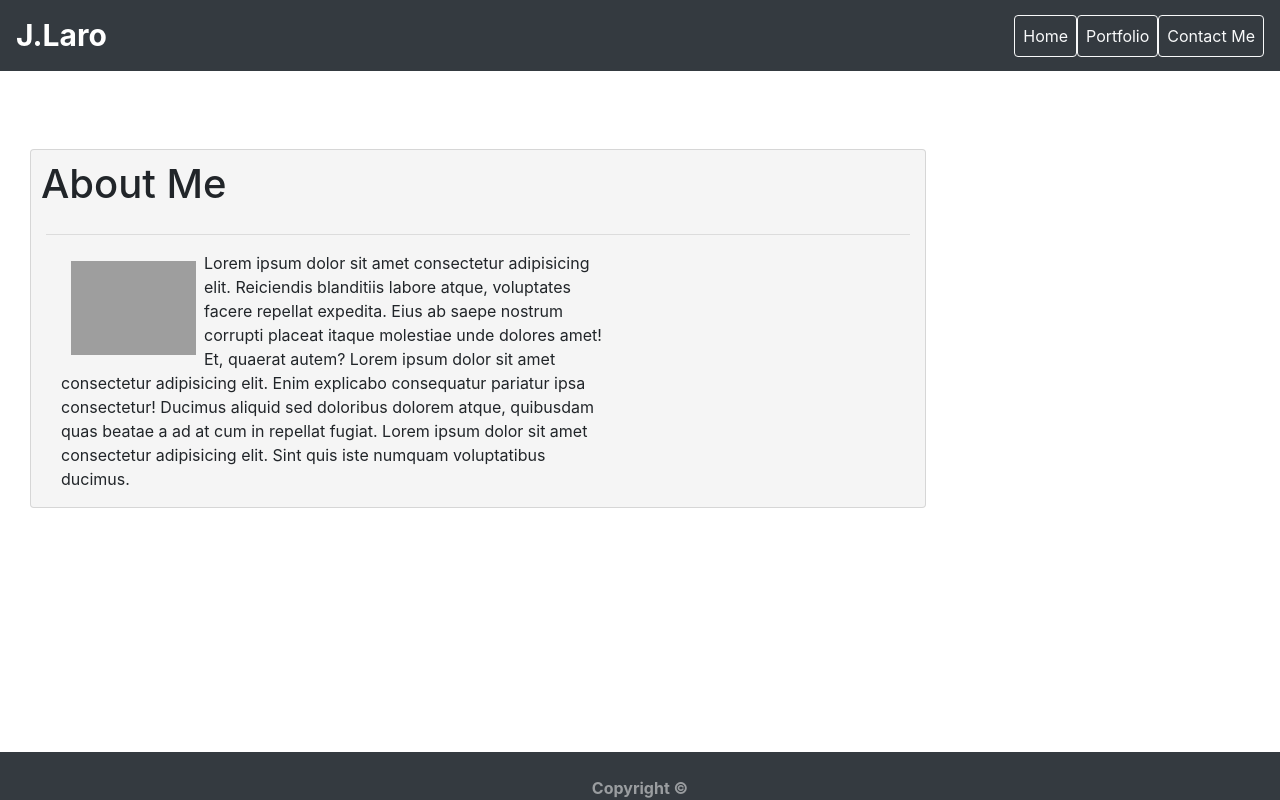
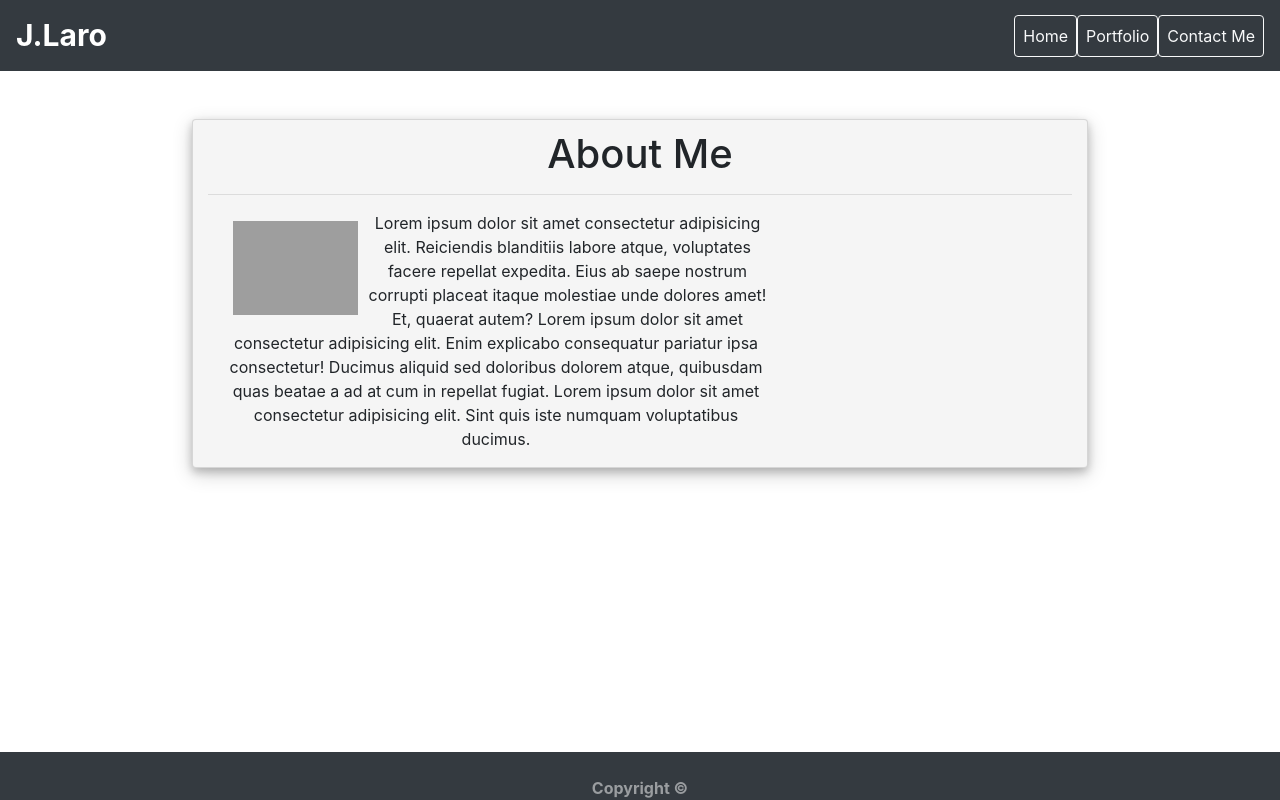
Before and after one commit to JRLaro/HomeWork_02, a plain HTML site: page AboutMe.html in a window 1280 px wide. Drawn offline with nearby package versions, Linux system fonts and the light colour scheme; grey boxes are pictures that could not be loaded.

Commit message:
finalized ReadMe.md

```diff
--- a/AboutMe.html
+++ b/AboutMe.html
@@ -57,10 +57,9 @@
 
     <section class="card">
         <header class="container">
-            <div class="row">
-                <h1>About Me</h1>
-            </div>
-            </div>
+            <H1> About Me </H1>
+
+        </div>
 
             <hr>
 
--- a/style.css
+++ b/style.css
@@ -12,7 +12,10 @@ main {
     overflow: hidden;
 }
 .card {
+    margin: auto;
     background-color:whitesmoke;
+    box-shadow: 0 4px 8px 0 rgba(0, 0, 0, 0.2), 0 6px 20px 0 rgba(0, 0, 0, 0.19);
+    text-align: center;
 
 }
 
@@ -35,6 +38,7 @@ img {
 
 #welcome-text {
     margin-top: 300px;
+
 }
 
 
```
Also changed, not shown: portfolio.html (+2 -2 lines).
